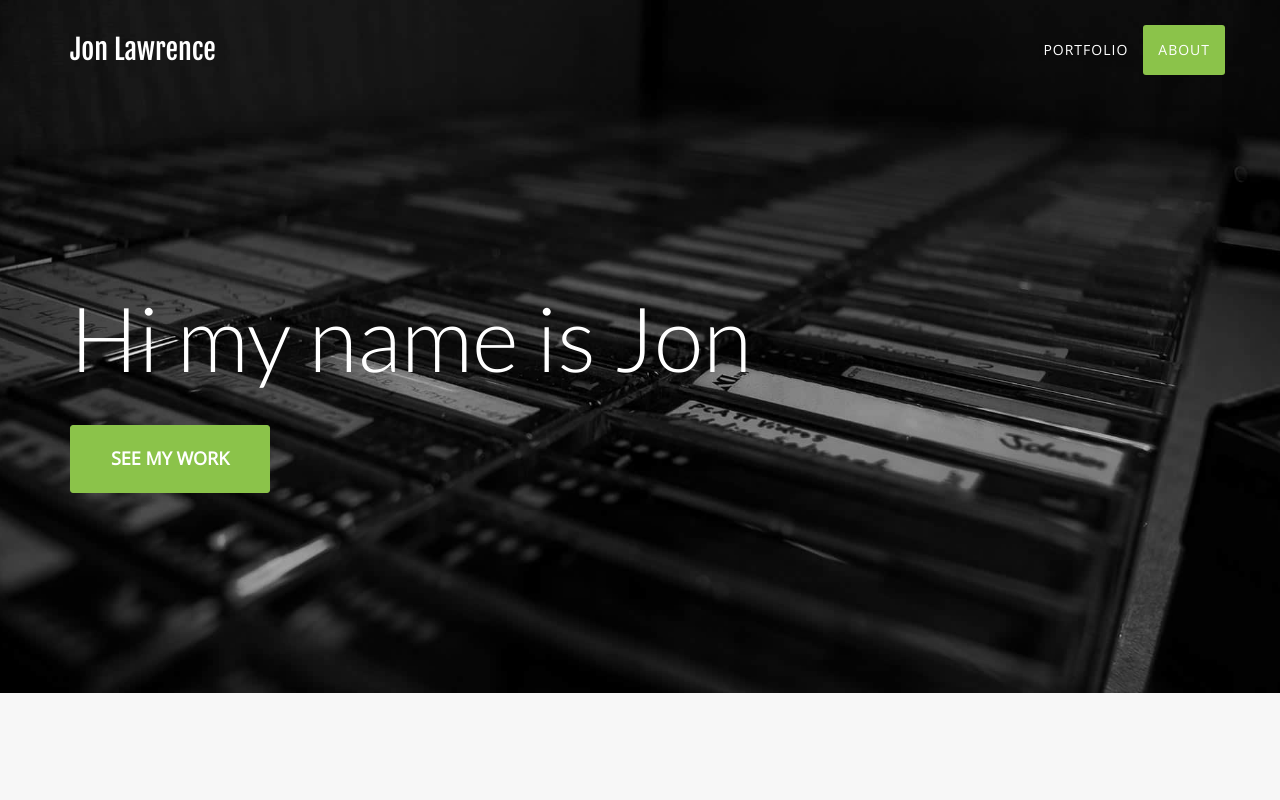
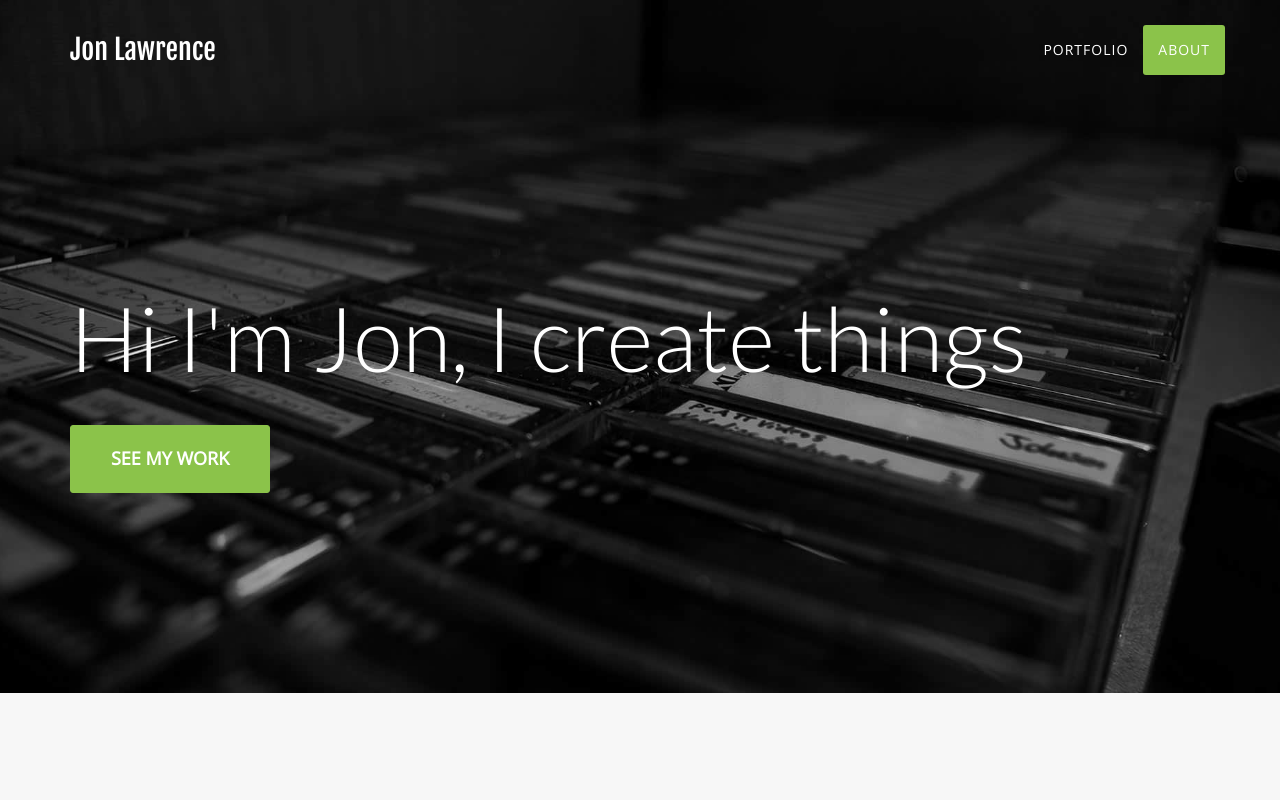
Before and after one commit to jonecat/jdlphoto, a plain HTML site: page index.html in a window 1280 px wide. Shown: the top 800 px of the page. Drawn offline with nearby package versions, Linux system fonts and the light colour scheme.

Commit message:
Title Change

```diff
--- a/index.html
+++ b/index.html
@@ -68,7 +68,7 @@
 <header>
 <div class="container">
 <div class="intro-text">
-  <div class="intro-heading">Hi my name is Jon</div>
+  <div class="intro-heading">Hi I'm Jon, I create things</div>
   <a href="#portfolio" class="page-scroll btn btn-xl">See my work</a>
 </div>
 </div>
```
